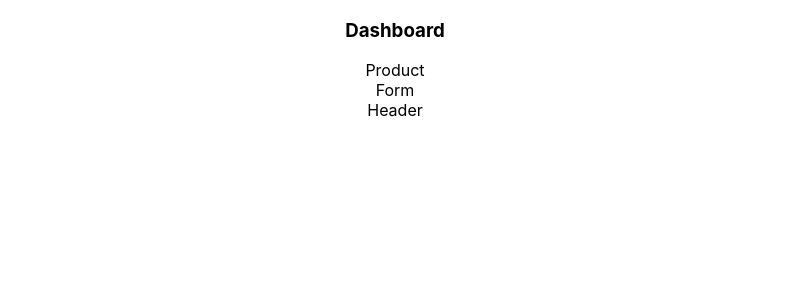
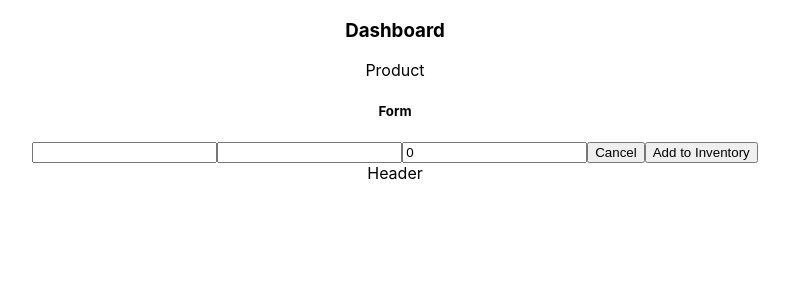
Before and after one commit to mattcbodily/shelfie, a React (Create React App) app: page / in a window 1280 px wide. Shown: the top 300 px of the page, without its empty margins (245-1034 px from the left). Built offline with nearby package versions, Linux system fonts and the light colour scheme.

Commit message:
Finished with Part 1 step 1

```diff
--- a/src/App.js
+++ b/src/App.js
@@ -5,6 +5,14 @@ import Form from './components/Form/Form';
 import Header from './components/Header/Header';
 
 class App extends Component {
+  constructor(){
+    super();
+    this.state = {
+      inventory: []
+    }
+  }
+
+
   render() {
     return (
       <div className="App">
--- a/src/components/Form/Form.js
+++ b/src/components/Form/Form.js
@@ -1,9 +1,46 @@
 import React, { Component } from 'react';
 
 class Form extends Component {
+    constructor(){
+        super();
+        this.state = {
+            name: '',
+            price: 0,
+            imgurl: ''
+        }
+    }
+
+    handleNameInput(val){
+        this.setState({name: val})
+    }
+
+    handlePriceInput(val){
+        this.setState({price: val})
+    }
+
+    handleImgInput(val){
+        this.setState({imgurl: val})
+    }
+
+    handleClearInput(){
+        this.setState({name: ''})
+        this.setState({price: 0})
+        this.setState({imgurl: ''})
+    }
+
     render(){
         return(
-            <div>Form</div>
+            <div>
+                <h5>Form</h5>
+                <input onChange = {(e) => this.handleImgInput(e.target.value)}
+                       value = {this.state.imgurl}/>
+                <input onChange = {(e) => this.handleNameInput(e.target.value)}
+                       value = {this.state.name}/>
+                <input onChange = {(e) => this.handlePriceInput(e.target.value)}
+                       value = {this.state.price}/>
+                <button onClick = {() => this.handleClearInput()}>Cancel</button>
+                <button>Add to Inventory</button>
+            </div>
         )
     }
 }
```
